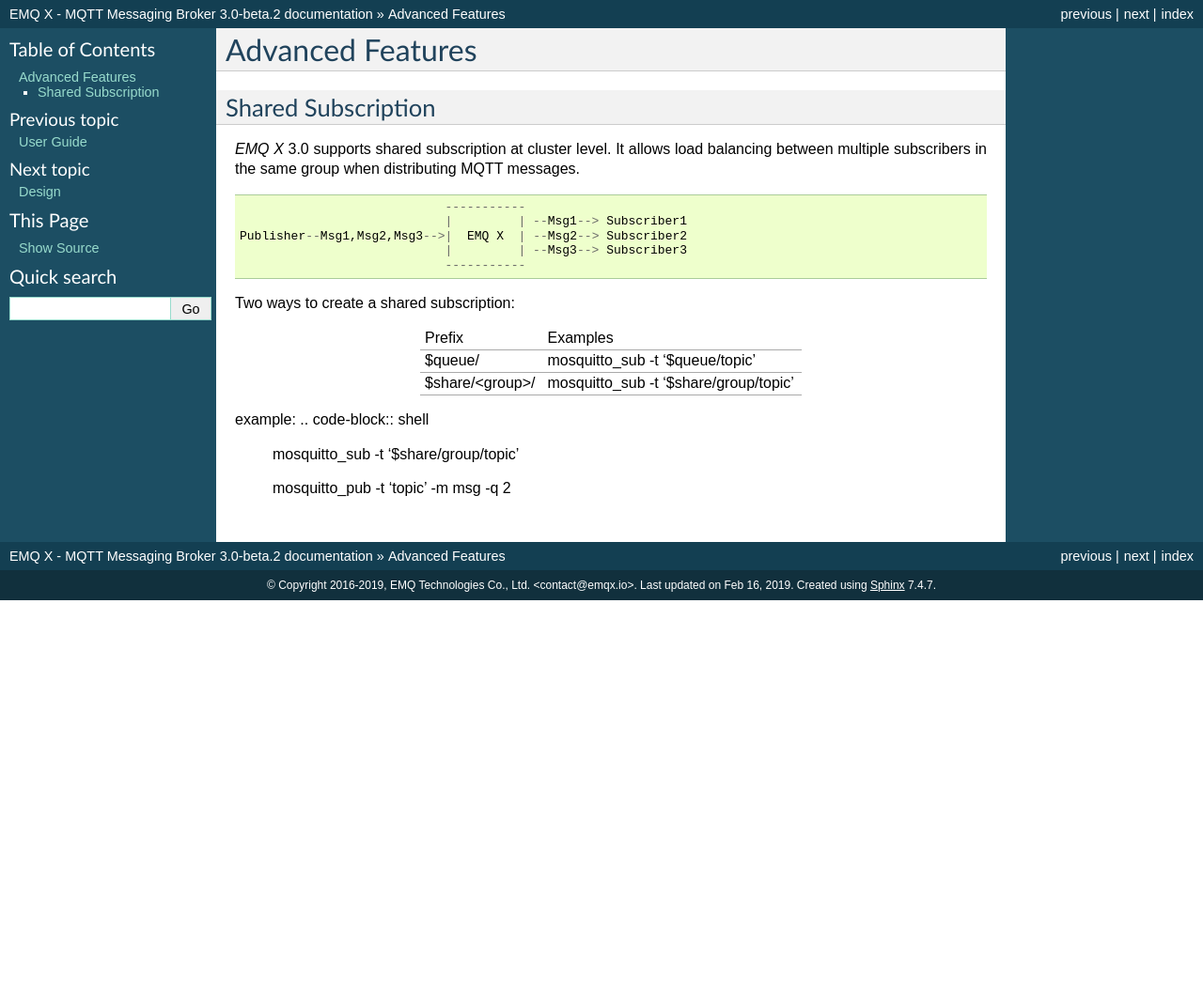
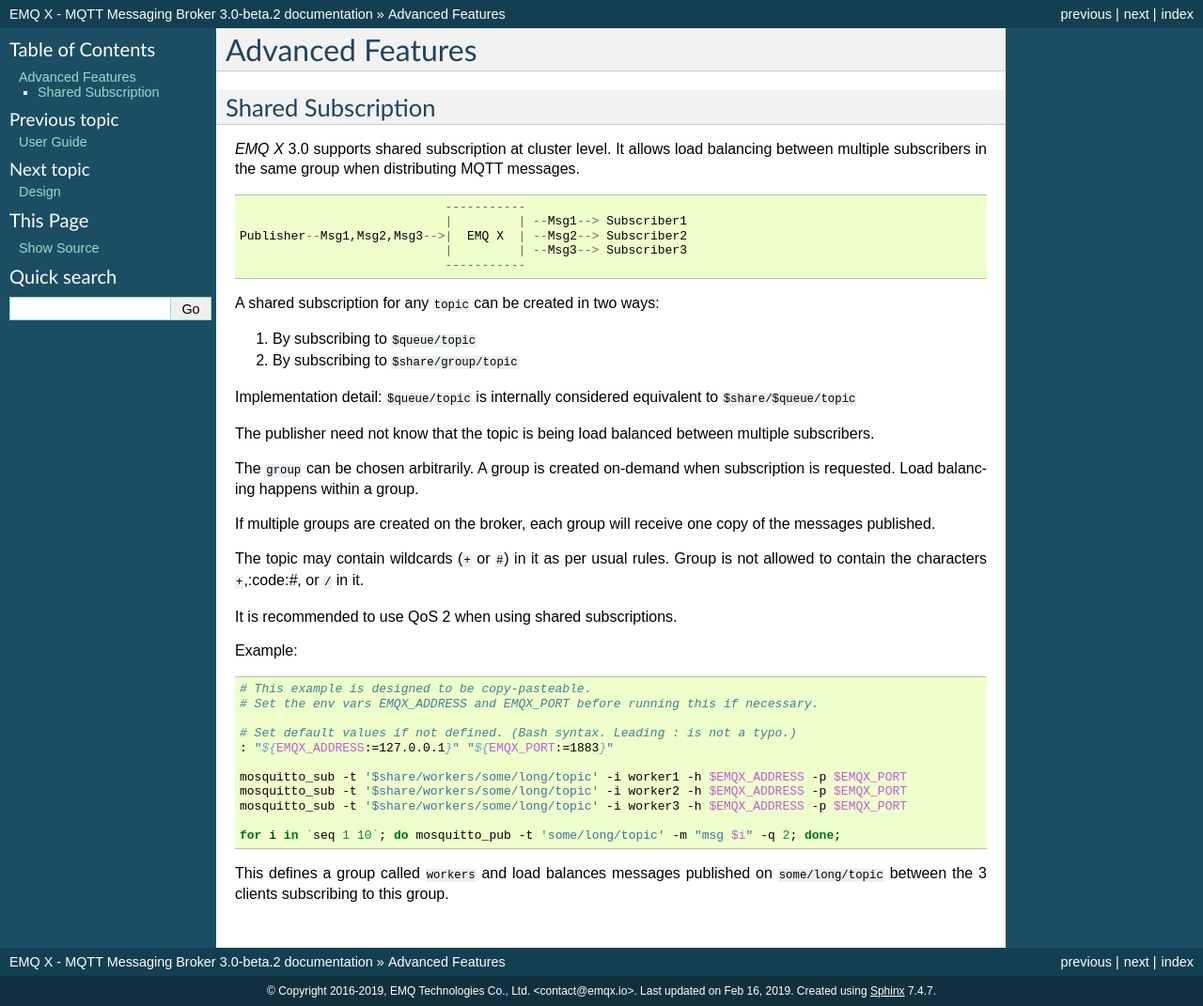
Before and after one commit to emqxarchive/emqx-docs-en, a Sphinx documentation site: the page built from source/advanced.rst, in a window 1280 px wide. Shown: the whole page at 94% size. Built offline with Sphinx 7.4.7, drawn with Linux system fonts in a browser that asks for light colours; before the commit the page ends 900 px from its top, so only the background shows below that.

Commit message:
elaborate shared subscriptions, show better example

```diff
--- a/source/advanced.rst
+++ b/source/advanced.rst
@@ -17,19 +17,41 @@
                                 |         | --Msg3--> Subscriber3
                                 -----------
 
-Two ways to create a shared subscription:
+A shared subscription for any :code:`topic` can be created in two ways:
 
-+-----------------+-------------------------------------------+
-|  Prefix         | Examples                                  |
-+-----------------+-------------------------------------------+
-| $queue/         | mosquitto_sub -t '$queue/topic'           |
-+-----------------+-------------------------------------------+
-| $share/<group>/ | mosquitto_sub -t '$share/group/topic'     |
-+-----------------+-------------------------------------------+
+1. By subscribing to :code:`$queue/topic`
+2. By subscribing to :code:`$share/group/topic`
 
-example:
+Implementation detail: :code:`$queue/topic` is internally considered equivalent to :code:`$share/$queue/topic`
+
+The publisher need not know that the topic is being load balanced between multiple subscribers.
+
+The :code:`group` can be chosen arbitrarily. A group is created on-demand when
+subscription is requested. Load balancing happens within a group.
+
+If multiple groups are created on the broker, each group will receive one copy of the messages published.
+
+The topic may contain wildcards (:code:`+` or :code:`#`) in it as per usual rules.
+Group is not allowed to contain the characters :code:`+`,:code:`#`, or :code:`/` in it.
+
+It is recommended to use QoS 2 when using shared subscriptions.
+
+Example:
+
 .. code-block:: shell
 
-    mosquitto_sub -t '$share/group/topic'
+    # This example is designed to be copy-pasteable.
+    # Set the env vars EMQX_ADDRESS and EMQX_PORT before running this if necessary.
 
-    mosquitto_pub -t 'topic' -m msg -q 2
+    # Set default values if not defined. (Bash syntax. Leading : is not a typo.)
+    : "${EMQX_ADDRESS:=127.0.0.1}" "${EMQX_PORT:=1883}"
+
+    mosquitto_sub -t '$share/workers/some/long/topic' -i worker1 -h $EMQX_ADDRESS -p $EMQX_PORT
+    mosquitto_sub -t '$share/workers/some/long/topic' -i worker2 -h $EMQX_ADDRESS -p $EMQX_PORT
+    mosquitto_sub -t '$share/workers/some/long/topic' -i worker3 -h $EMQX_ADDRESS -p $EMQX_PORT
+
+    for i in `seq 1 10`; do mosquitto_pub -t 'some/long/topic' -m "msg $i" -q 2; done;
+
+This defines a group called :code:`workers` and load balances messages
+published on :code:`some/long/topic` between the 3 clients subscribing to this
+group.
```
